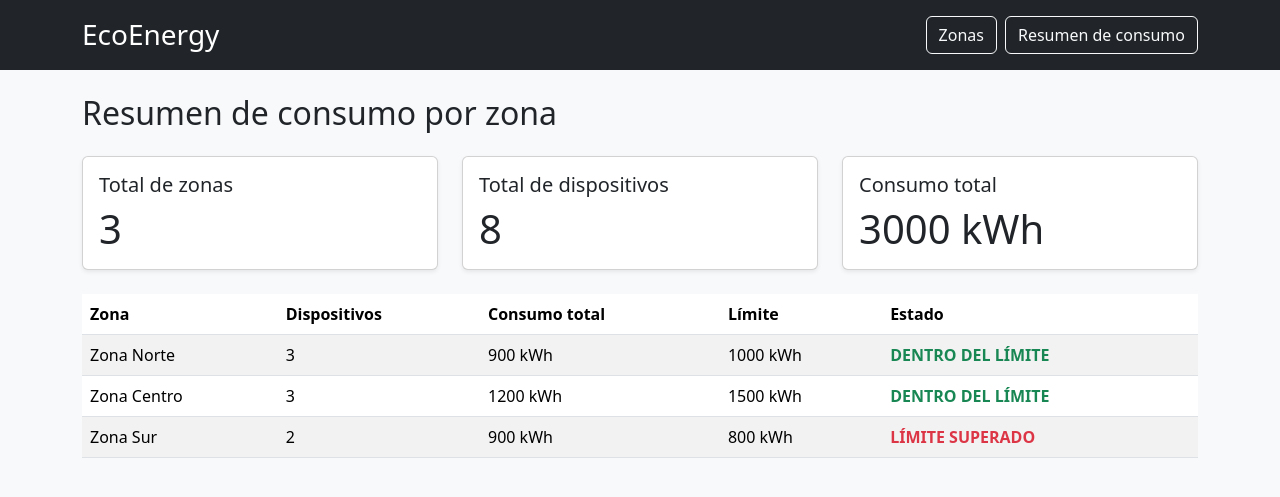
After one commit to JuanDuran-lab/ecoenergy-fase1, a Django app: page /resumen-zonas/ in a window 1280 px wide. The commit adds this page. Shown: the top 497 px of the page. Run offline with Django 5.2, Linux system fonts and the light colour scheme.

Commit message:
Implementa resumen de consumo por zona

```diff
--- a/ecoenergy/urls.py
+++ b/ecoenergy/urls.py
@@ -17,8 +17,11 @@ Including another URLconf
 from django.contrib import admin
 from django.urls import include, path
 
+from zonas import views
+
 
 urlpatterns = [
     path("admin/", admin.site.urls),
     path("zonas/", include("zonas.urls")),
+    path("resumen-zonas/", views.resumen_zonas, name="resumen_zonas"),
 ]
--- a/zonas/templates/zonas/base.html
+++ b/zonas/templates/zonas/base.html
@@ -23,14 +23,22 @@
                     EcoEnergy
                 </h1>
 
-                <nav>
+                <nav class="d-flex gap-2">
                     <a
                         href="{% url 'lista_zonas' %}"
                         class="btn btn-outline-light"
                     >
                         Zonas
                     </a>
+
+                    <a
+                        href="{% url 'resumen_zonas' %}"
+                        class="btn btn-outline-light"
+                    >
+                        Resumen de consumo
+                    </a>
                 </nav>
+
 
             </div>
 
--- /dev/null
+++ b/zonas/templates/zonas/resumen.html
@@ -0,0 +1,92 @@
+{% extends "zonas/base.html" %}
+
+{% block contenido %}
+
+<div class="d-flex justify-content-between align-items-center mb-4">
+    <h2 class="mb-0">Resumen de consumo por zona</h2>
+</div>
+
+<div class="row g-4 mb-4">
+
+    <div class="col-12 col-md-4">
+        <div class="card shadow-sm">
+            <div class="card-body">
+                <h3 class="h5">Total de zonas</h3>
+                <p class="display-6 mb-0">{{ total_zonas }}</p>
+            </div>
+        </div>
+    </div>
+
+    <div class="col-12 col-md-4">
+        <div class="card shadow-sm">
+            <div class="card-body">
+                <h3 class="h5">Total de dispositivos</h3>
+                <p class="display-6 mb-0">{{ total_dispositivos }}</p>
+            </div>
+        </div>
+    </div>
+
+    <div class="col-12 col-md-4">
+        <div class="card shadow-sm">
+            <div class="card-body">
+                <h3 class="h5">Consumo total</h3>
+                <p class="display-6 mb-0">{{ consumo_total_general }} kWh</p>
+            </div>
+        </div>
+    </div>
+
+</div>
+
+<div class="table-responsive">
+
+    <table class="table table-striped table-hover">
+
+        <thead>
+            <tr>
+                <th>Zona</th>
+                <th>Dispositivos</th>
+                <th>Consumo total</th>
+                <th>Límite</th>
+                <th>Estado</th>
+            </tr>
+        </thead>
+
+        <tbody>
+
+            {% for zona in resumen %}
+
+            <tr>
+                <td>{{ zona.nombre }}</td>
+                <td>{{ zona.cantidad_dispositivos }}</td>
+                <td>{{ zona.consumo_total }} kWh</td>
+                <td>{{ zona.limite_kwh }} kWh</td>
+                <td>
+                    {% if zona.estado == "DENTRO DEL LÍMITE" %}
+                        <span class="text-success fw-bold">
+                            DENTRO DEL LÍMITE
+                        </span>
+                    {% else %}
+                        <span class="text-danger fw-bold">
+                            LÍMITE SUPERADO
+                        </span>
+                    {% endif %}
+                </td>
+            </tr>
+
+            {% empty %}
+
+            <tr>
+                <td colspan="5">
+                    No existen zonas disponibles.
+                </td>
+            </tr>
+
+            {% endfor %}
+
+        </tbody>
+
+    </table>
+
+</div>
+
+{% endblock %}
--- a/zonas/views.py
+++ b/zonas/views.py
@@ -81,3 +81,56 @@ def detalle_zona(request, zona_id):
             "estado": estado,
         }
     )
+
+
+def resumen_zonas(request):
+    zonas = cargar_json("zonas.json")
+    dispositivos = cargar_json("dispositivos.json")
+
+    resumen = []
+
+    for zona in zonas:
+        dispositivos_zona = [
+            dispositivo
+            for dispositivo in dispositivos
+            if dispositivo["zona_id"] == zona["id"]
+        ]
+
+        cantidad_dispositivos = len(dispositivos_zona)
+
+        consumo_total = sum(
+            dispositivo["consumo_kwh"]
+            for dispositivo in dispositivos_zona
+        )
+
+        if consumo_total <= zona["limite_kwh"]:
+            estado = "DENTRO DEL LÍMITE"
+        else:
+            estado = "LÍMITE SUPERADO"
+
+        resumen.append({
+            "id": zona["id"],
+            "nombre": zona["nombre"],
+            "cantidad_dispositivos": cantidad_dispositivos,
+            "consumo_total": consumo_total,
+            "limite_kwh": zona["limite_kwh"],
+            "estado": estado,
+        })
+
+    total_zonas = len(zonas)
+    total_dispositivos = len(dispositivos)
+    consumo_total_general = sum(
+        dispositivo["consumo_kwh"]
+        for dispositivo in dispositivos
+    )
+
+    return render(
+        request,
+        "zonas/resumen.html",
+        {
+            "resumen": resumen,
+            "total_zonas": total_zonas,
+            "total_dispositivos": total_dispositivos,
+            "consumo_total_general": consumo_total_general,
+        }
+    )
```
Also changed, not shown: zonas/urls.py (line endings or trailing spaces).
